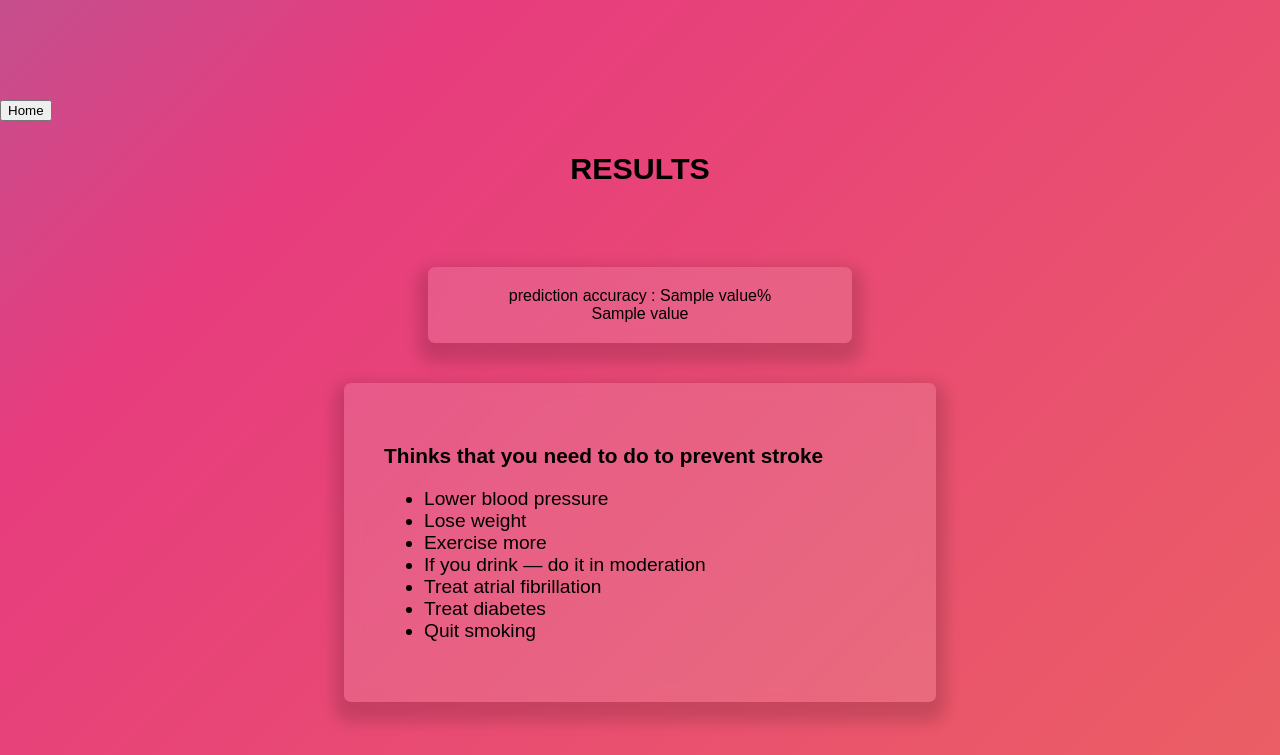
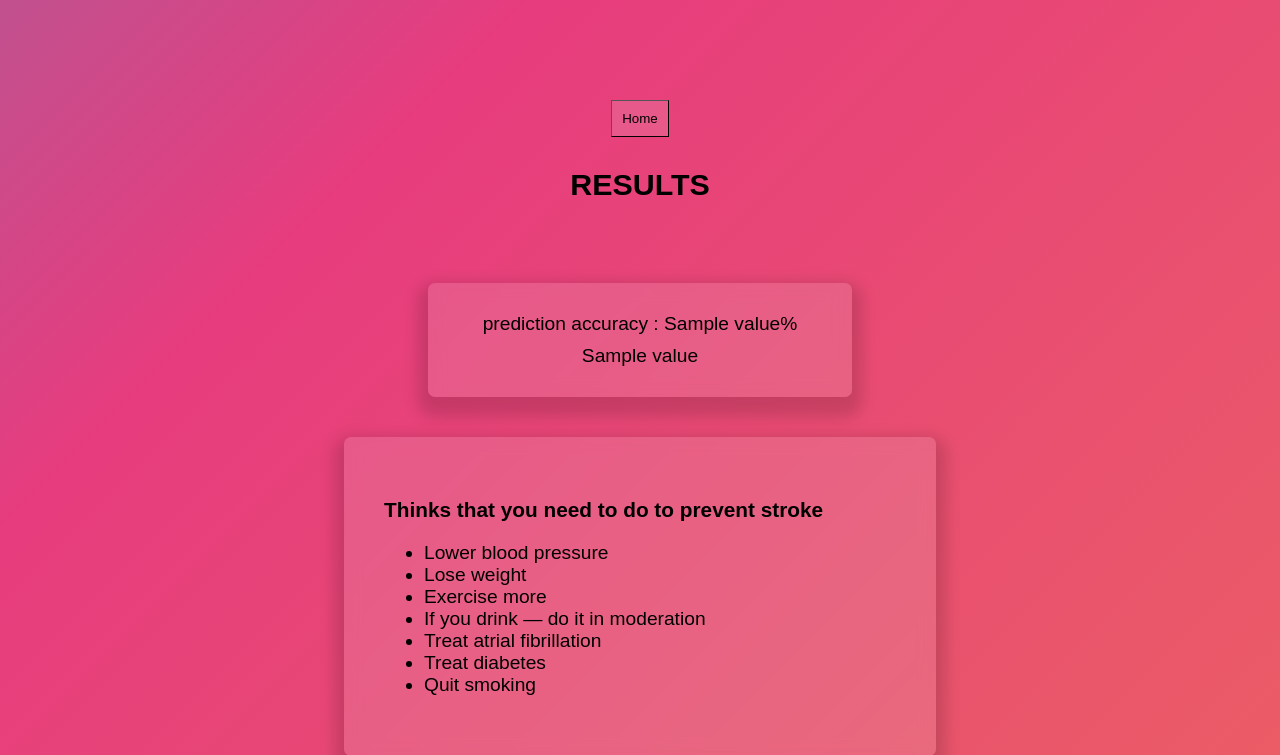
Before and after one commit to MRMYSTERY003/Stroke-AI, a Flask app: template templates/result.html in a window 1280 px wide. Shown: the top 755 px of the page. Run offline with Flask 2, Linux system fonts and the light colour scheme; the template is opened without the code that fills it: most values are stand-ins (such as "Sample title", 1, 10 or a date in 2020); parts of the project's set-up code (start-up, migrations or seed data) failed here and were passed over.

Commit message:
Update result.css

```diff
--- a/static/styles/result.css
+++ b/static/styles/result.css
@@ -10,6 +10,31 @@
     100% {
         background-position: 0% 50%;
     }
+}
+
+.but{
+    display: flex;
+    justify-content: center;
+}
+
+
+.result{
+    margin: 10px;
+    font-size: 1.2rem;
+}
+
+.accuracy{
+    margin: 10px;
+    font-size: 1.2rem;
+}
+
+#back{
+    margin: 0;
+    padding: 10px;
+    color: black;
+    border-width: 1px;
+    border-radius: 5;
+    background-color: rgb(228 228 228 / 15%);
 }
 
 
```
